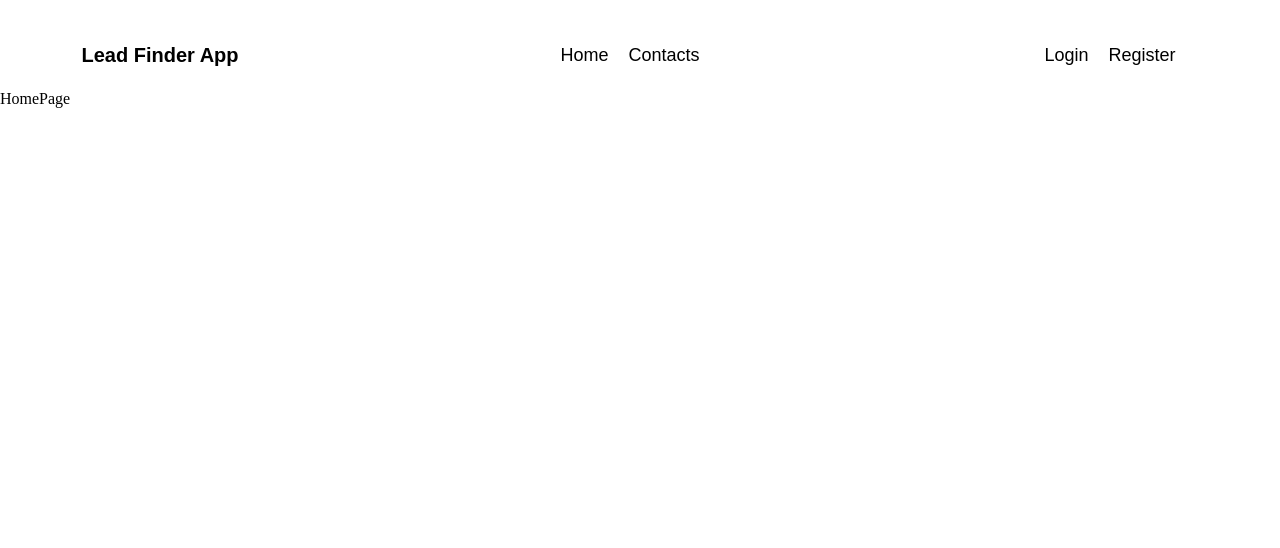
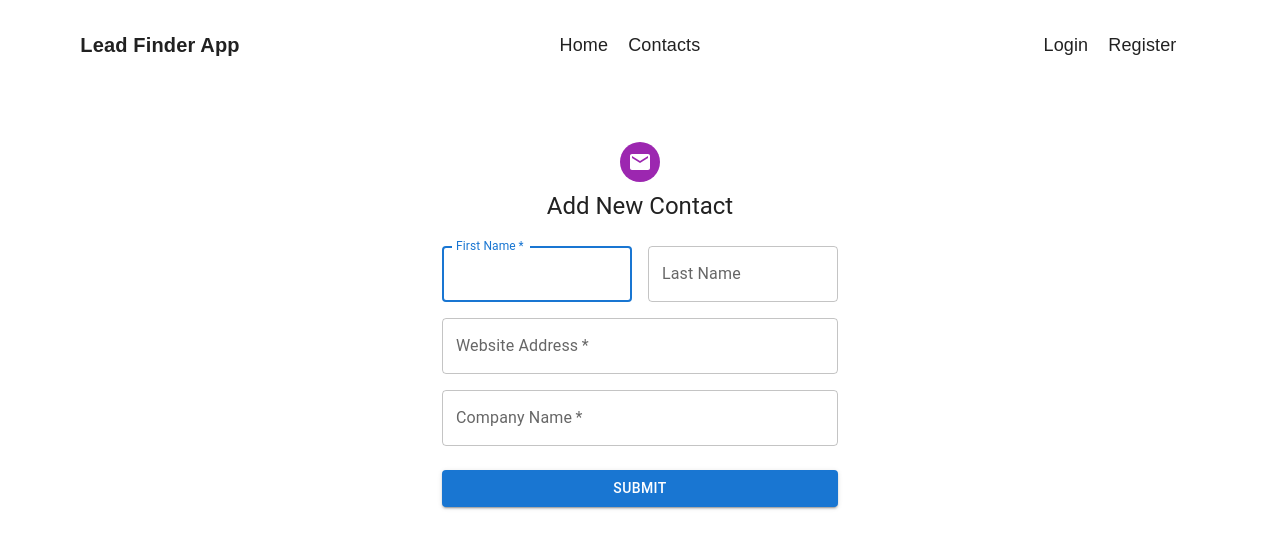
Before and after one commit to andymcbee/lead-finder, a React (Create React App) app in the folder client/: page / in a window 1280 px wide. Shown: the top 548 px of the page. Built offline with nearby package versions, Linux system fonts and the light colour scheme.

Commit message:
Add create contact form component

```diff
--- a/client/package.json
+++ b/client/package.json
@@ -3,6 +3,10 @@
   "version": "0.1.0",
   "private": true,
   "dependencies": {
+    "@emotion/react": "^11.9.0",
+    "@emotion/styled": "^11.8.1",
+    "@mui/icons-material": "^5.6.2",
+    "@mui/material": "^5.6.3",
     "@testing-library/jest-dom": "^5.16.4",
     "@testing-library/react": "^13.1.1",
     "@testing-library/user-event": "^13.5.0",
--- /dev/null
+++ b/client/src/components/formNewContact/FormNewContact.js
@@ -0,0 +1,100 @@
+import * as React from "react";
+import Avatar from "@mui/material/Avatar";
+import Button from "@mui/material/Button";
+import CssBaseline from "@mui/material/CssBaseline";
+import TextField from "@mui/material/TextField";
+import Grid from "@mui/material/Grid";
+import Box from "@mui/material/Box";
+import EmailIcon from "@mui/icons-material/Email";
+import Typography from "@mui/material/Typography";
+import Container from "@mui/material/Container";
+import { createTheme, ThemeProvider } from "@mui/material/styles";
+
+const theme = createTheme();
+
+export default function SignUp() {
+  const handleSubmit = (event) => {
+    event.preventDefault();
+    const data = new FormData(event.currentTarget);
+    console.log({
+      email: data.get("email"),
+      password: data.get("password"),
+    });
+  };
+
+  return (
+    <ThemeProvider theme={theme}>
+      <Container component="main" maxWidth="xs">
+        <CssBaseline />
+        <Box
+          sx={{
+            marginTop: 8,
+            display: "flex",
+            flexDirection: "column",
+            alignItems: "center",
+          }}
+        >
+          <Avatar sx={{ m: 1, bgcolor: "secondary.main" }}>
+            <EmailIcon />
+          </Avatar>
+          <Typography component="h1" variant="h5">
+            Add New Contact
+          </Typography>
+          <Box
+            component="form"
+            noValidate
+            onSubmit={handleSubmit}
+            sx={{ mt: 3 }}
+          >
+            <Grid container spacing={2}>
+              <Grid item xs={12} sm={6}>
+                <TextField
+                  name="firstName"
+                  required
+                  fullWidth
+                  id="firstName"
+                  label="First Name"
+                  autoFocus
+                />
+              </Grid>
+              <Grid item xs={12} sm={6}>
+                <TextField
+                  fullWidth
+                  id="lastName"
+                  label="Last Name"
+                  name="lastName"
+                />
+              </Grid>
+              <Grid item xs={12}>
+                <TextField
+                  required
+                  fullWidth
+                  id="domain"
+                  label="Website Address"
+                  name="domain"
+                />
+              </Grid>
+              <Grid item xs={12}>
+                <TextField
+                  required
+                  fullWidth
+                  id="companyName"
+                  label="Company Name"
+                  name="companyName"
+                />
+              </Grid>
+            </Grid>
+            <Button
+              type="submit"
+              fullWidth
+              variant="contained"
+              sx={{ mt: 3, mb: 2 }}
+            >
+              Submit
+            </Button>
+          </Box>
+        </Box>
+      </Container>
+    </ThemeProvider>
+  );
+}
--- a/client/src/views/homePage/HomePage.js
+++ b/client/src/views/homePage/HomePage.js
@@ -1,5 +1,10 @@
 import React from "react";
+import FormNewContact from "../../components/formNewContact/FormNewContact";
 
 export const HomePage = () => {
-  return <div>HomePage</div>;
+  return (
+    <div className="HomePage">
+      <FormNewContact />
+    </div>
+  );
 };
```
Also changed, not shown: 1 other file (tests, documents, lock files or other folders).
